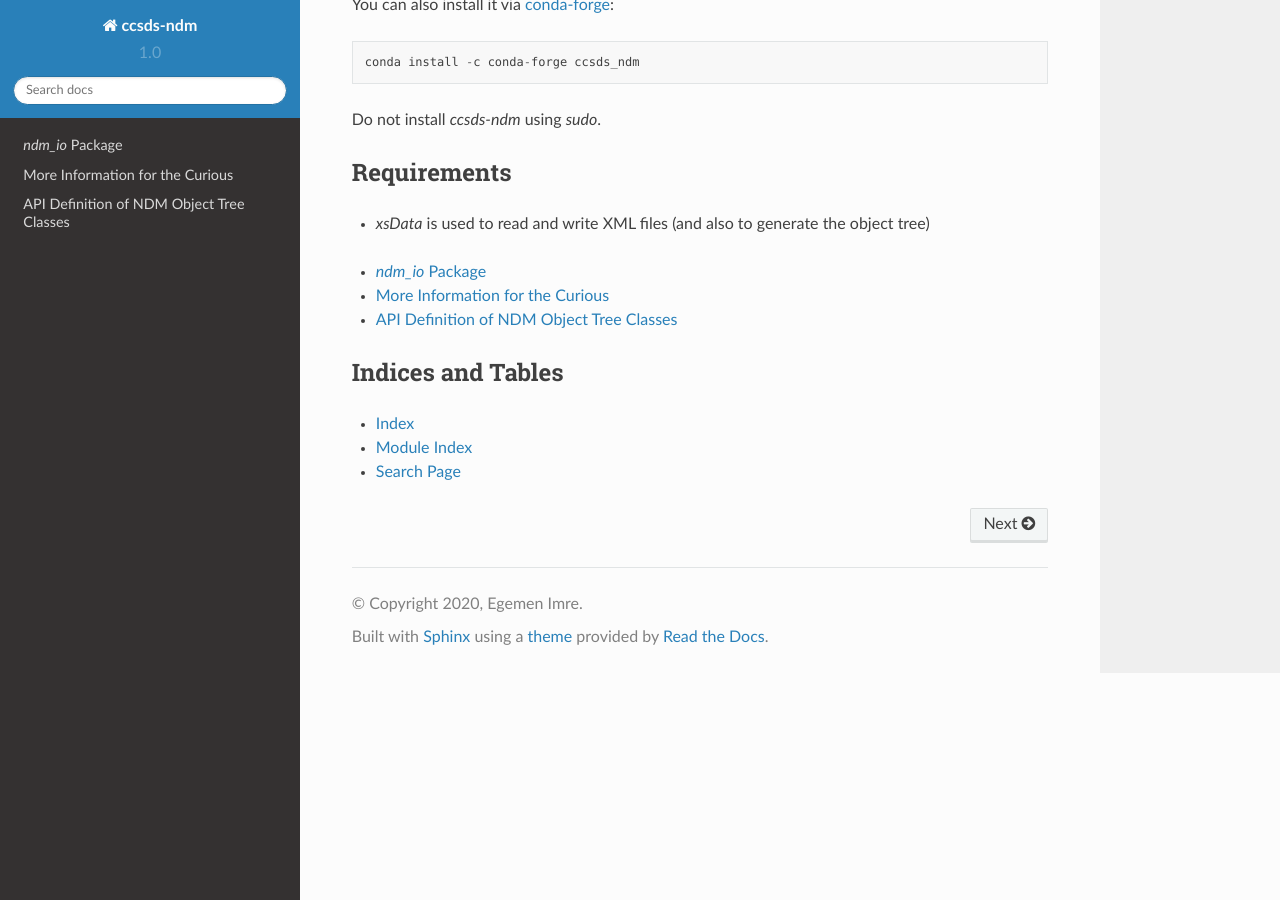
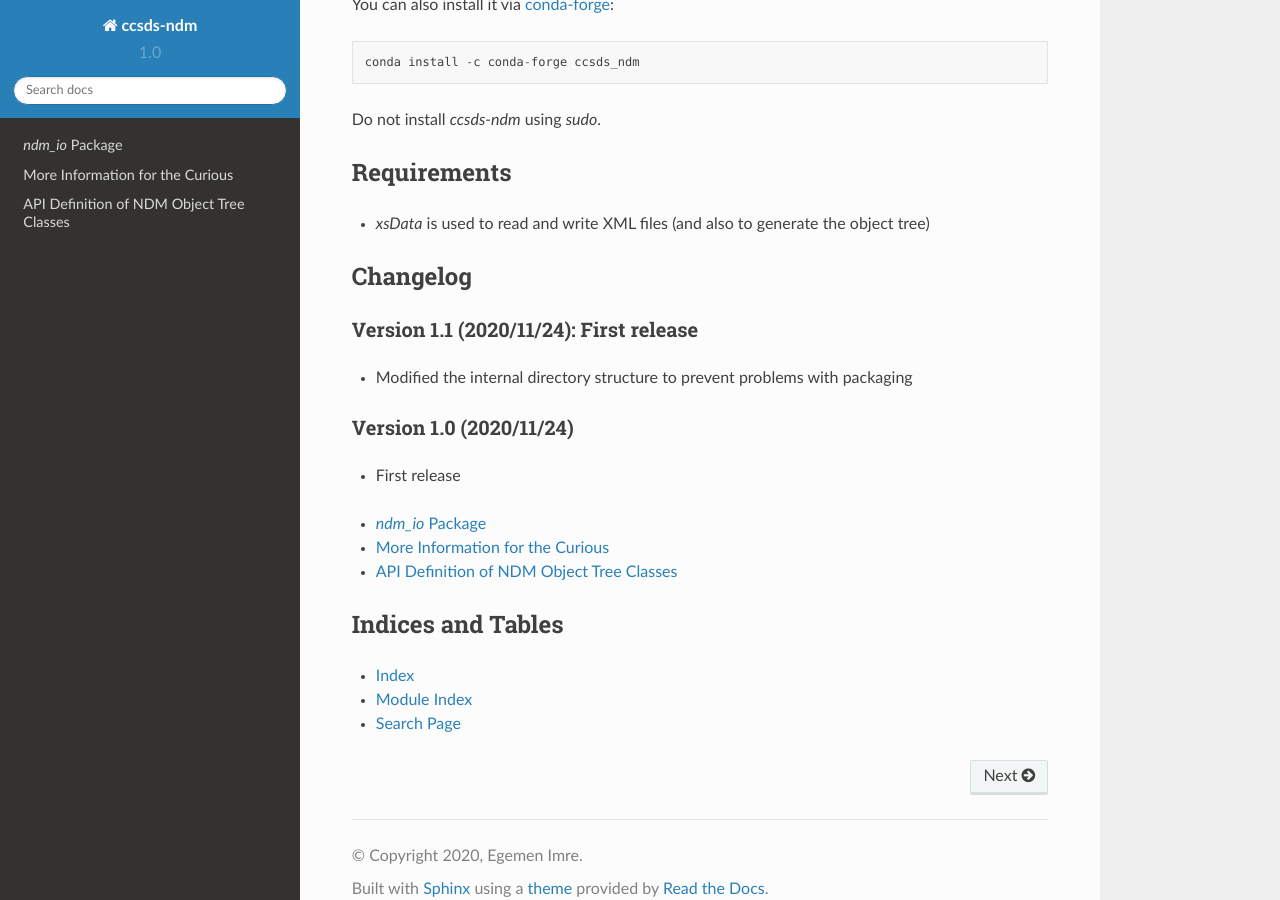
Before and after one commit to egemenimre/ccsds-ndm, a Sphinx documentation site: the page built from docs/index.rst, in a window 1280 px wide and 900 px high, scrolled down 2028 px. Built offline with Sphinx 7.4.7 and the Read the Docs theme 2.0.0, drawn with Linux system fonts in a browser that asks for light colours.

Commit message:
added changelog

```diff
--- a/docs/index.rst
+++ b/docs/index.rst
@@ -92,6 +92,16 @@ Requirements
 
 -   `xsData` is used to read and write XML files (and also to generate the object tree)
 
+Changelog
+---------
+
+Version 1.1 (2020/11/24): First release
+^^^^^^^^^^^^^^^^^^^^^^^^^^^^^^^^^^^^^^^
+- Modified the internal directory structure to prevent problems with packaging
+
+Version 1.0 (2020/11/24)
+^^^^^^^^^^^^^^^^^^^^^^^^^^^^^^^^^^^^^^
+- First release
 
 .. toctree::
     :maxdepth: 1
```
